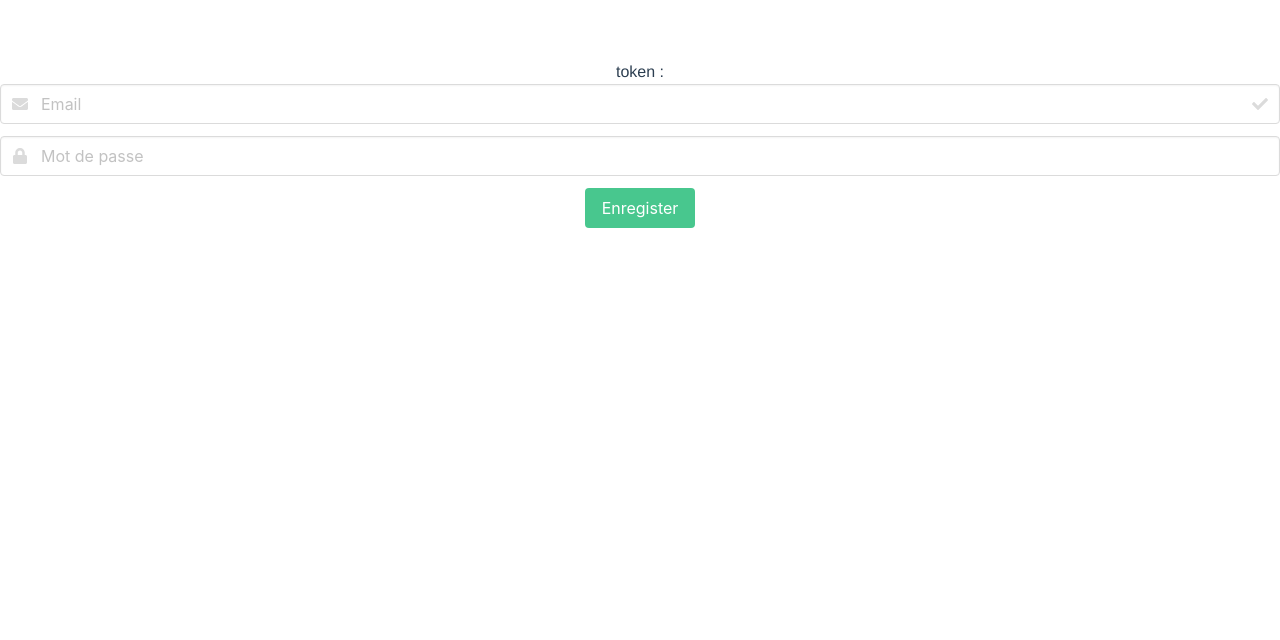
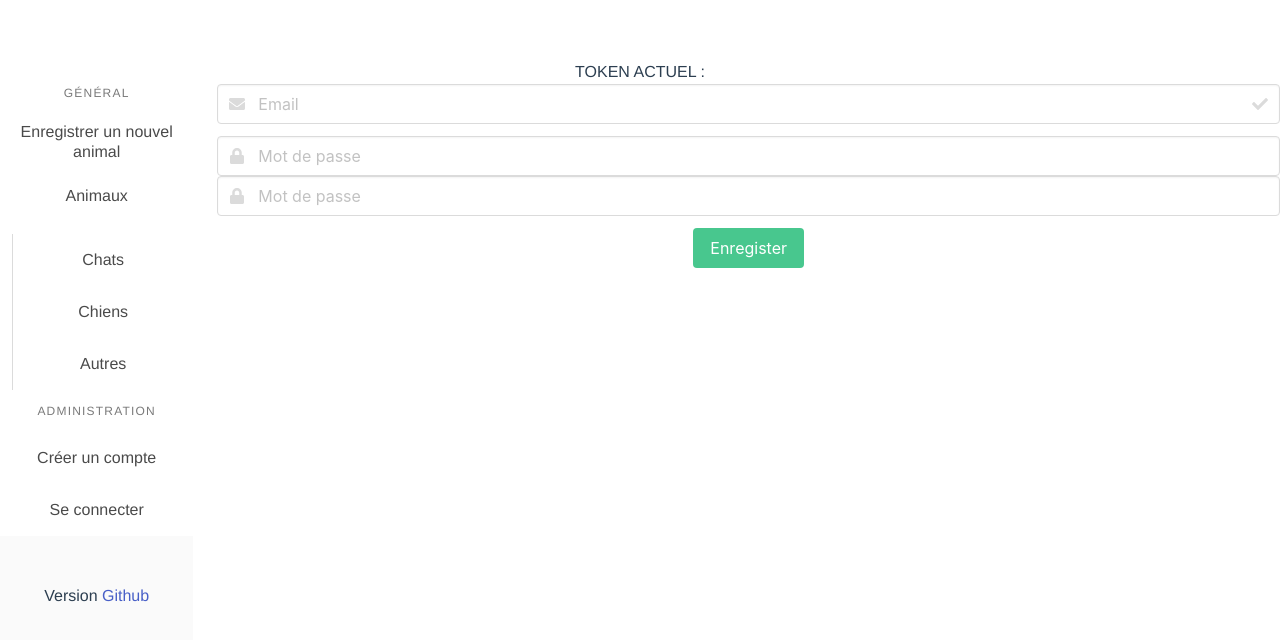
Before and after one commit to Prakkkmak/animaliste-front, a Vue app: page /register in a window 1280 px wide. Shown: the top 640 px of the page. Built offline with nearby package versions, Linux system fonts and the light colour scheme.

Commit message:
fix peux pas créer compte

```diff
--- a/src/App.vue
+++ b/src/App.vue
@@ -1,9 +1,6 @@
 <template>
-  <p>token : {{ $store.state.token }}</p>
-  <div v-if="!account">
-    <AccountLogin @account-login="accountLogin" />
-  </div>
-  <div v-else>
+  <p>TOKEN ACTUEL : {{ $store.state.token }}</p>
+  <div>
     <div class="columns">
       <div class="column is-2">
         <Menu />
@@ -17,12 +14,10 @@
 
 <script>
 import Menu from '@/components/menu/Menu.vue';
-import AccountLogin from '@/components/account/AccountLogin';
 
 export default {
   name: 'App',
   components: {
-    AccountLogin,
     Menu,
   },
   mounted() {
--- a/src/api/httpClient.js
+++ b/src/api/httpClient.js
@@ -31,7 +31,7 @@ httpClient.interceptors.response.use(
     return response;
   },
   async (error) => {
-    if (error.status === FORBIDDEN_CODE) {
+    if (error.response.status === FORBIDDEN_CODE) {
       await router.push({ path: 'login' });
       return Promise.accept();
     }
```
